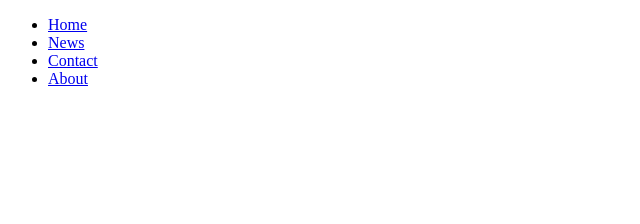
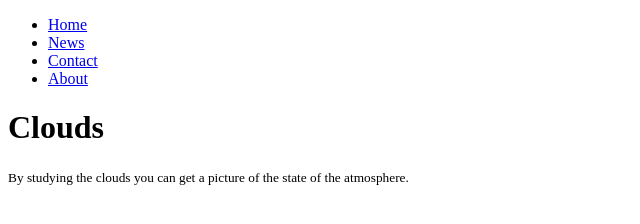
Before and after one commit to ThereseLevin/Clouds, a plain HTML site: page index.html in a window 1280 px wide. Shown: the whole page, without its empty margins (0-640 px from the left). Drawn offline with Linux system fonts and the light colour scheme.

Commit message:
html header

```diff
--- a/index.html
+++ b/index.html
@@ -18,6 +18,8 @@
 					<li><a href="#">About</a></li>
 				</ul>
 			</nav>
+			<h1>Clouds</h1>
+			<small>By studying the clouds you can get a picture of the state of the atmosphere.</small>
 		</header>
 		<main>
 
```
